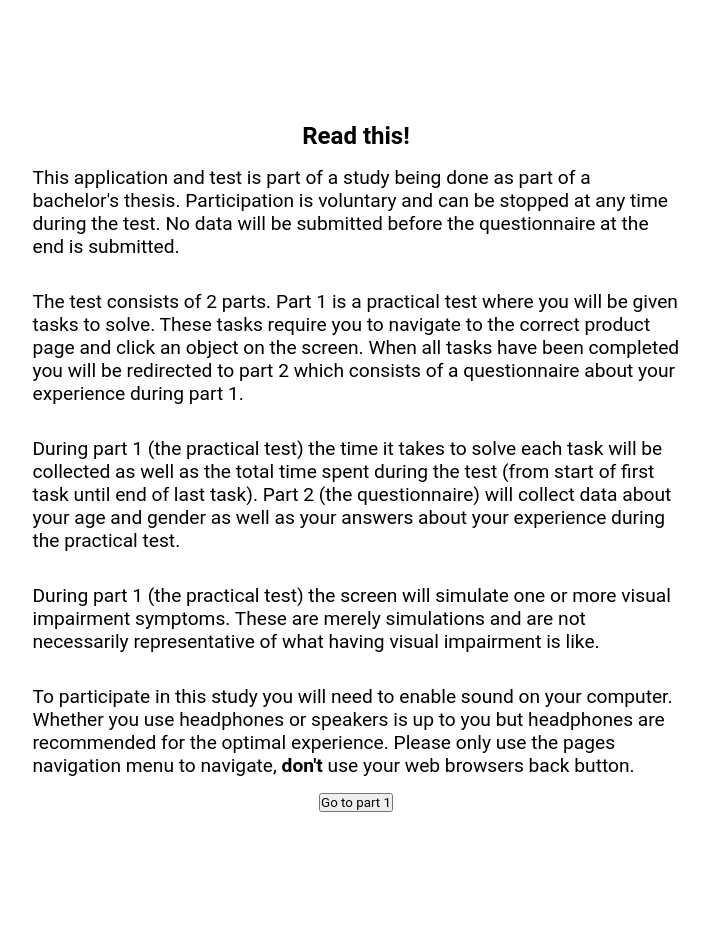
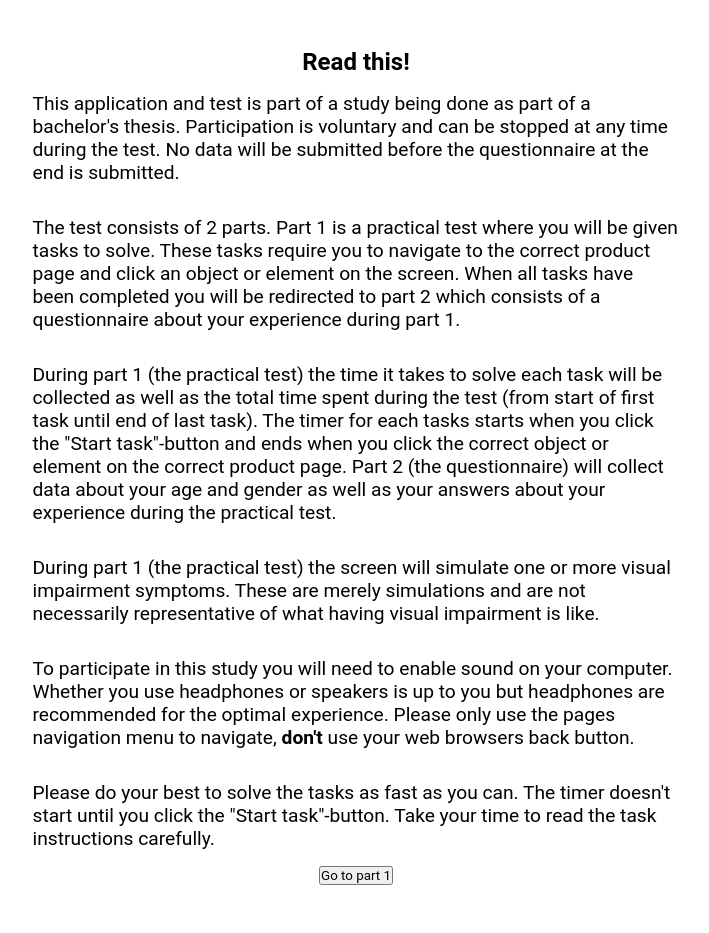
Before and after one commit to c14jonfr/Examensarbete, a PHP site: page /A/index.php in a window 1280 px wide. Shown: the whole page, without its empty margins (284-993 px from the left). Run offline with PHP 8.4, Linux system fonts and the light colour scheme.

Commit message:
minor updates to introduction text and styling

```diff
--- a/Shared/introduction.php
+++ b/Shared/introduction.php
@@ -2,10 +2,11 @@
   <div class="introduction" id="introduction">
     <h2>Read this!</h2>
     <p>This application and test is part of a study being done as part of a bachelor\'s thesis. Participation is voluntary and can be stopped at any time during the test. No data will be submitted before the questionnaire at the end is submitted.</p>
-  <p>The test consists of 2 parts. Part 1 is a practical test where you will be given tasks to solve. These tasks require you to navigate to the correct product page and click an object on the screen. When all tasks have been completed you will be redirected to part 2 which consists of a questionnaire about your experience during part 1.</p>
-  <p>During part 1 (the practical test) the time it takes to solve each task will be collected as well as the total time spent during the test (from start of first task until end of last task). Part 2 (the questionnaire) will collect data about your age and gender as well as your answers about your experience during the practical test.</p>
+    <p>The test consists of 2 parts. Part 1 is a practical test where you will be given tasks to solve. These tasks require you to navigate to the correct product page and click an object or element on the screen. When all tasks have been completed you will be redirected to part 2 which consists of a questionnaire about your experience during part 1.</p>
+    <p>During part 1 (the practical test) the time it takes to solve each task will be collected as well as the total time spent during the test (from start of first task until end of last task). The timer for each tasks starts when you click the "Start task"-button and ends when you click the correct object or element on the correct product page. Part 2 (the questionnaire) will collect data about your age and gender as well as your answers about your experience during the practical test.</p>
     <p>During part 1 (the practical test) the screen will simulate one or more visual impairment symptoms. These are merely simulations and are not necessarily representative of what having visual impairment is like.</p>
     <p>To participate in this study you will need to enable sound on your computer. Whether you use headphones or speakers is up to you but headphones are recommended for the optimal experience. Please only use the pages navigation menu to navigate, <strong>don\'t</strong> use your web browsers back button.</p>
+    <p>Please do your best to solve the tasks as fast as you can. The timer doesn\'t start until you click the "Start task"-button. Take your time to read the task instructions carefully.</p>
     <button id="close-introduction">Go to part 1</button>
   </div>
 '?>
--- a/Shared/style.css
+++ b/Shared/style.css
@@ -22,9 +22,10 @@ body{
   background-color: white;
   z-index: 9999;
   display: flex;
-  justify-content: center;
   align-items: center;
   flex-direction: column;
+  padding: 3rem;
+  overflow: auto;
 }
 
 .introduction p{
```
Lines whose indentation alone changed are shown as unchanged.
